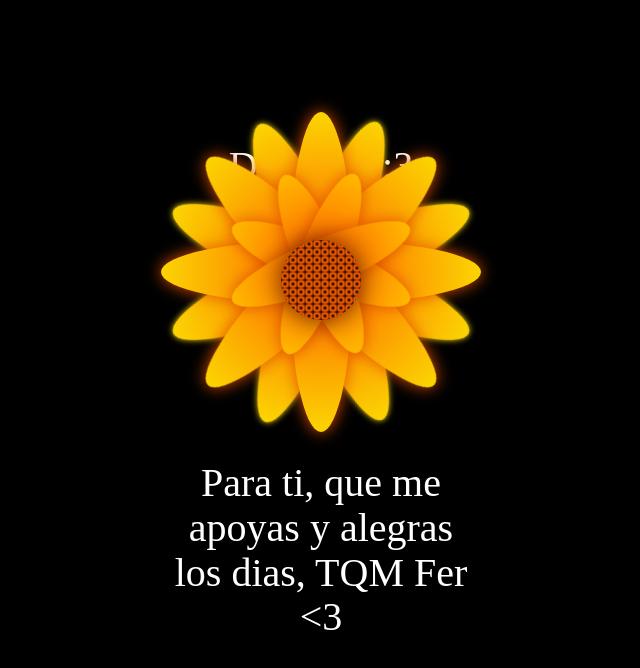
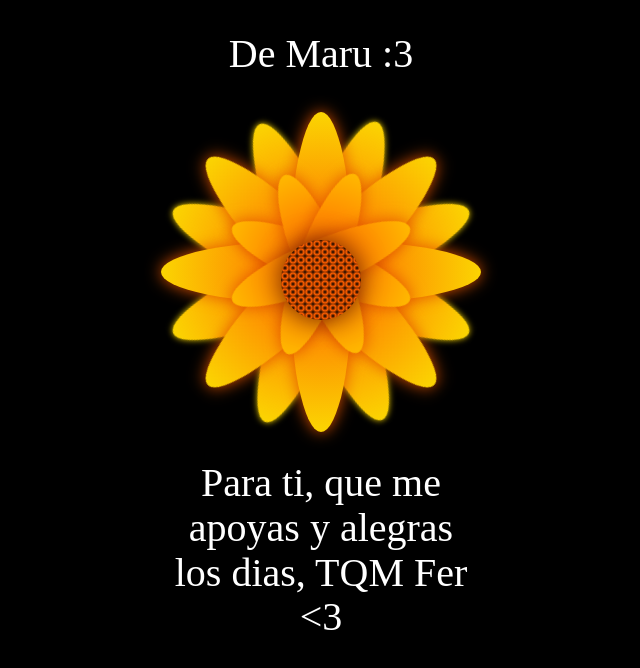
Before and after one commit to MaruDev32/21Sep, a plain HTML site: page index.html in a window 1280 px wide. Shown: the whole page, without its empty margins (319-959 px from the left). Drawn offline with Linux system fonts and the light colour scheme.

Commit message:
Update style.css

```diff
--- a/style.css
+++ b/style.css
@@ -30,7 +30,7 @@ body {
 }
 
 .text-above {
-    top: -60px;
+    top: -130px;
 }
 
 .text-below {
```
